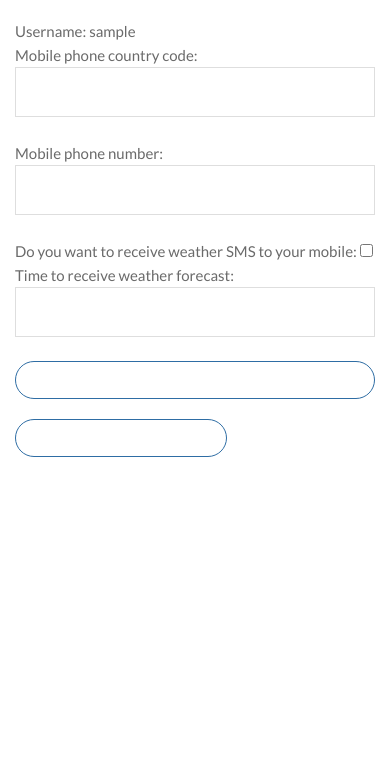
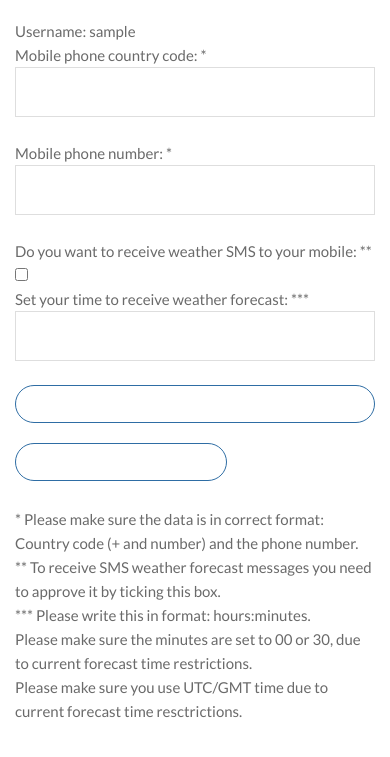
Before and after one commit to GoranAviani/Amibit2, a Django app: page /user_phone/edit/ in a window 390 px wide. Shown: the part 61-818 px from the top of the page. Run offline with Django 3.2, Linux system fonts and the light colour scheme; the visitor is signed in with stand-in values (Sample User, id 1); some libraries are stand-ins or nearby versions; some web fonts are replaced.

Commit message:
Added - forecast format current rules  to user on mobile phone page

```diff
--- a/templates/mobile_phone/edit_user_phone.html
+++ b/templates/mobile_phone/edit_user_phone.html
@@ -8,13 +8,13 @@
     Username: {{user.username}}
     <br/>
 
-    Mobile phone country code: {{user_phone_form_data.phoneCountryCode}}
+    Mobile phone country code: * {{user_phone_form_data.phoneCountryCode}}
     <br/>
-    Mobile phone number: {{user_phone_form_data.phoneNumber}}
+    Mobile phone number: * {{user_phone_form_data.phoneNumber}}
     <br/>
-    Do you want to receive weather SMS to your mobile: {{user_phone_form_data.sendWeatherSMS}}
+    Do you want to receive weather SMS to your mobile: **  {{user_phone_form_data.sendWeatherSMS}}
     <br/>
-    Time to receive weather forecast: {{user_phone_form_data.timeWeatherSMS}}
+    Set your time to receive weather forecast: *** {{user_phone_form_data.timeWeatherSMS}}
     <br/>
 
     <button type="submit" class="btn btn-primary solid width-100 hover-black-text" >Save</button>
@@ -25,6 +25,18 @@
 <div class="col-md-12 col-sm-12 col-xs-12 footer-widget footer-about-us " align="center">
 
 					</div><!--/ End Faq-->
+* Please make sure the data is in correct format: Country code (+ and number) and the phone number.
+ <br/>
+
+** To receive SMS weather forecast messages you need to approve it by ticking this box.
+    <br/>
+*** Please write this in format: hours:minutes.
+    <br/>
+Please make sure the minutes are set to 00 or 30, due to current forecast time restrictions.
+    <br/>
+Please make sure you use UTC/GMT time due to current forecast time resctrictions.
+
+
 
 
 </div>
```
